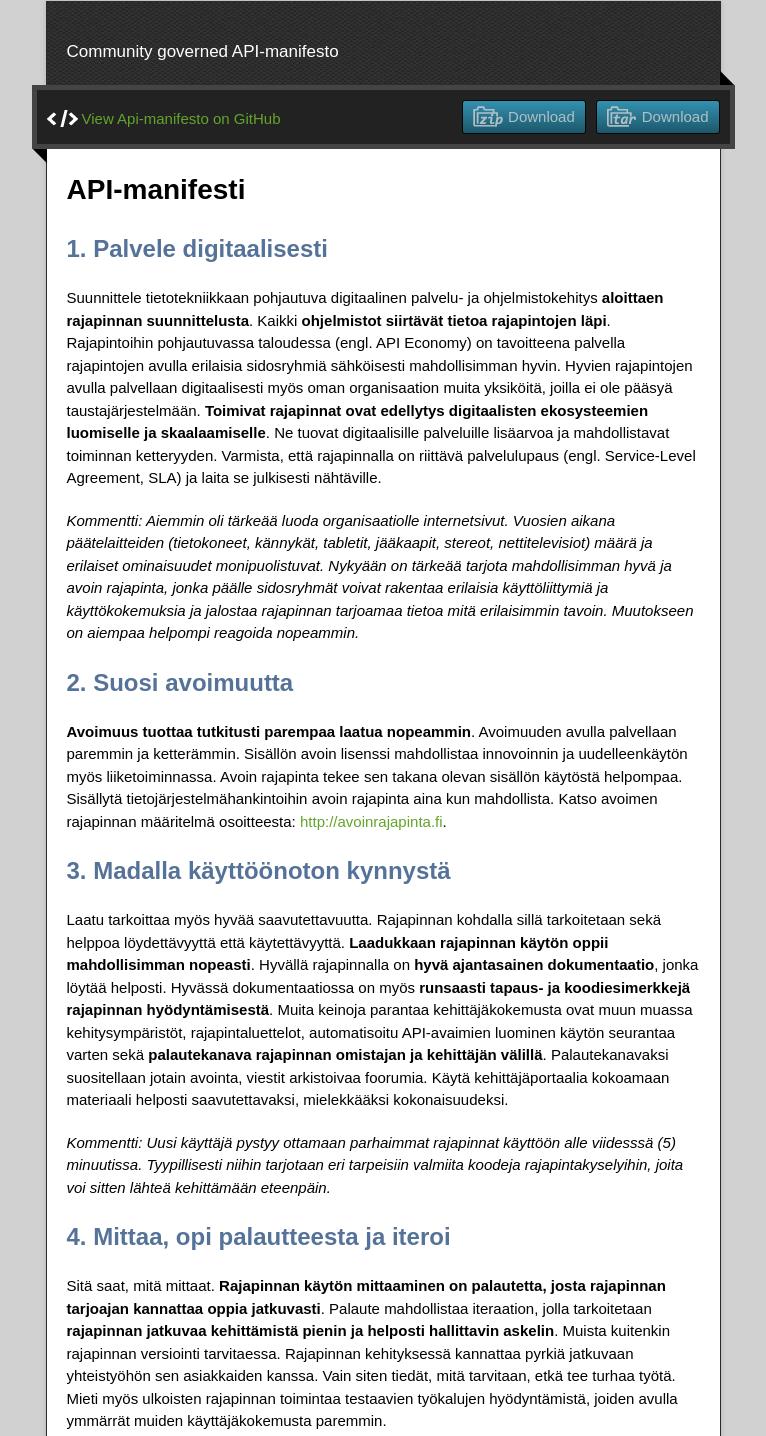
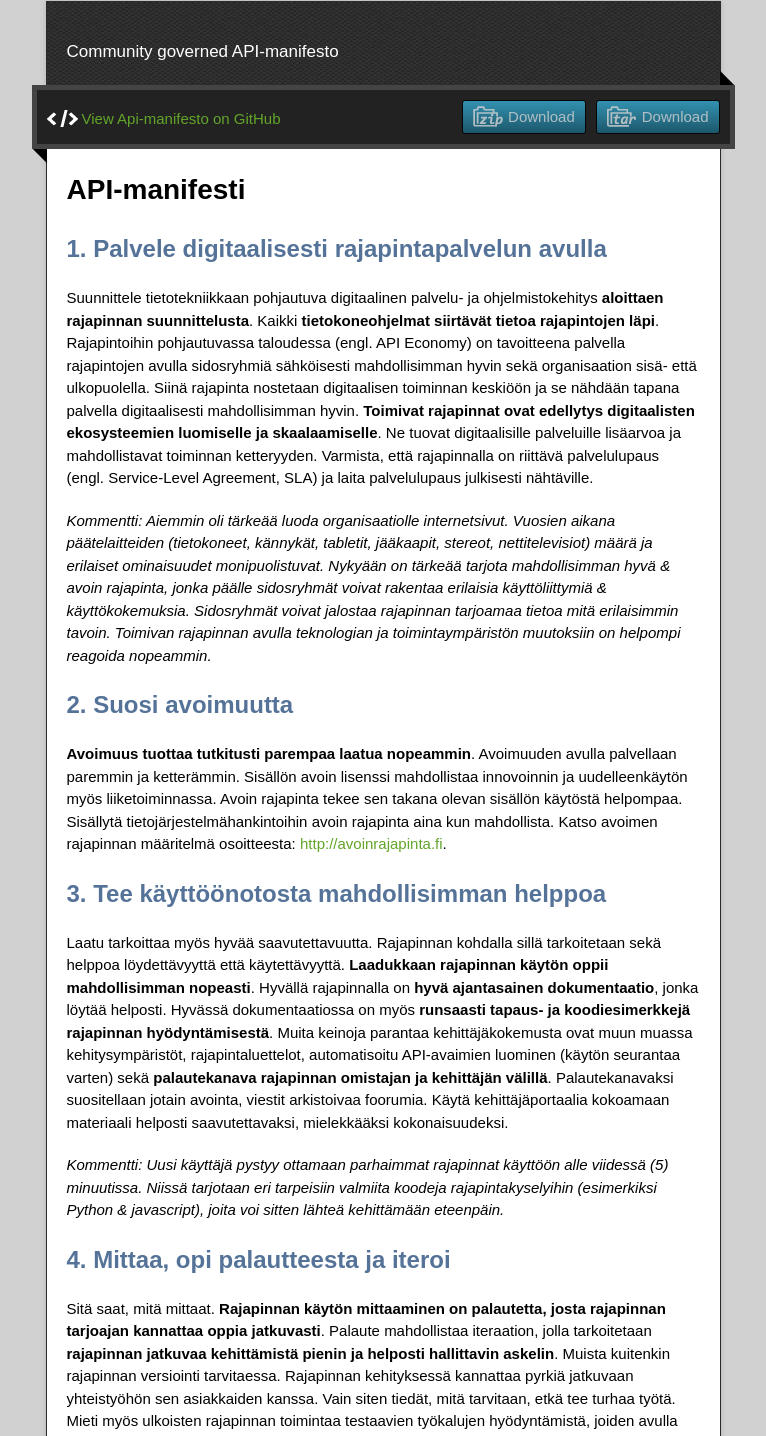
Before and after one commit to apisuomi/api-manifesto, a plain HTML site: page index.html in a window 1280 px wide. Shown: the part 129-1565 px from the top of the page, without its empty margins (257-1023 px from the left). Drawn offline with nearby package versions, Linux system fonts and the light colour scheme.

```diff
--- a/index.html
+++ b/index.html
@@ -40,11 +40,11 @@
 <a id="api-manifesti" class="anchor" href="#api-manifesti" aria-hidden="true"><span aria-hidden="true" class="octicon octicon-link"></span></a>API-manifesti</h1>
 
 <h2>
-<a id="1-palvele-digitaalisesti" class="anchor" href="#1-palvele-digitaalisesti" aria-hidden="true"><span aria-hidden="true" class="octicon octicon-link"></span></a>1. Palvele digitaalisesti</h2>
+<a id="1-palvele-digitaalisesti-rajapintapalvelun-avulla" class="anchor" href="#1-palvele-digitaalisesti-rajapintapalvelun-avulla" aria-hidden="true"><span aria-hidden="true" class="octicon octicon-link"></span></a>1. Palvele digitaalisesti rajapintapalvelun avulla</h2>
 
-<p>Suunnittele tietotekniikkaan pohjautuva digitaalinen palvelu- ja ohjelmistokehitys <strong>aloittaen rajapinnan suunnittelusta</strong>. Kaikki <strong>ohjelmistot siirtävät tietoa rajapintojen läpi</strong>. Rajapintoihin pohjautuvassa taloudessa (engl. API Economy) on tavoitteena palvella rajapintojen avulla erilaisia sidosryhmiä sähköisesti mahdollisimman hyvin. Hyvien rajapintojen avulla palvellaan digitaalisesti myös oman organisaation muita yksiköitä, joilla ei ole pääsyä taustajärjestelmään. <strong>Toimivat rajapinnat ovat edellytys digitaalisten ekosysteemien luomiselle ja skaalaamiselle</strong>. Ne tuovat digitaalisille palveluille lisäarvoa ja mahdollistavat toiminnan ketteryyden. Varmista, että rajapinnalla on riittävä palvelulupaus (engl. Service-Level Agreement, SLA) ja laita se julkisesti nähtäville.</p>
+<p>Suunnittele tietotekniikkaan pohjautuva digitaalinen palvelu- ja ohjelmistokehitys <strong>aloittaen rajapinnan suunnittelusta</strong>. Kaikki <strong>tietokoneohjelmat siirtävät tietoa rajapintojen läpi</strong>. Rajapintoihin pohjautuvassa taloudessa (engl. API Economy) on tavoitteena palvella rajapintojen avulla sidosryhmiä sähköisesti mahdollisimman hyvin sekä organisaation sisä- että ulkopuolella. Siinä rajapinta nostetaan digitaalisen toiminnan keskiöön ja se nähdään tapana palvella digitaalisesti mahdollisimman hyvin. <strong>Toimivat rajapinnat ovat edellytys digitaalisten ekosysteemien luomiselle ja skaalaamiselle</strong>. Ne tuovat digitaalisille palveluille lisäarvoa ja mahdollistavat toiminnan ketteryyden. Varmista, että rajapinnalla on riittävä palvelulupaus (engl. Service-Level Agreement, SLA) ja laita palvelulupaus julkisesti nähtäville.</p>
 
-<p><em>Kommentti: Aiemmin oli tärkeää luoda organisaatiolle internetsivut. Vuosien aikana päätelaitteiden (tietokoneet, kännykät, tabletit, jääkaapit, stereot, nettitelevisiot) määrä ja erilaiset ominaisuudet monipuolistuvat. Nykyään on tärkeää tarjota mahdollisimman hyvä ja avoin rajapinta, jonka päälle sidosryhmät voivat rakentaa erilaisia käyttöliittymiä ja käyttökokemuksia ja jalostaa rajapinnan tarjoamaa tietoa mitä erilaisimmin tavoin. Muutokseen on aiempaa helpompi reagoida nopeammin.</em></p>
+<p><em>Kommentti: Aiemmin oli tärkeää luoda organisaatiolle internetsivut. Vuosien aikana päätelaitteiden (tietokoneet, kännykät, tabletit, jääkaapit, stereot, nettitelevisiot) määrä ja erilaiset ominaisuudet monipuolistuvat. Nykyään on tärkeää tarjota mahdollisimman hyvä &amp; avoin rajapinta, jonka päälle sidosryhmät voivat rakentaa erilaisia käyttöliittymiä &amp; käyttökokemuksia. Sidosryhmät voivat jalostaa rajapinnan tarjoamaa tietoa mitä erilaisimmin tavoin. Toimivan rajapinnan avulla teknologian ja toimintaympäristön muutoksiin on helpompi reagoida nopeammin.</em></p>
 
 <h2>
 <a id="2-suosi-avoimuutta" class="anchor" href="#2-suosi-avoimuutta" aria-hidden="true"><span aria-hidden="true" class="octicon octicon-link"></span></a>2. Suosi avoimuutta</h2>
@@ -52,11 +52,11 @@
 <p><strong>Avoimuus tuottaa tutkitusti parempaa laatua nopeammin</strong>. Avoimuuden avulla palvellaan paremmin ja  ketterämmin. Sisällön avoin lisenssi mahdollistaa innovoinnin ja uudelleenkäytön myös liiketoiminnassa. Avoin rajapinta tekee sen takana olevan sisällön käytöstä helpompaa. Sisällytä tietojärjestelmähankintoihin avoin rajapinta aina kun mahdollista. Katso avoimen rajapinnan määritelmä osoitteesta: <a href="http://avoinrajapinta.fi">http://avoinrajapinta.fi</a>.</p>
 
 <h2>
-<a id="3-madalla-käyttöönoton-kynnystä" class="anchor" href="#3-madalla-k%C3%A4ytt%C3%B6%C3%B6noton-kynnyst%C3%A4" aria-hidden="true"><span aria-hidden="true" class="octicon octicon-link"></span></a>3. Madalla käyttöönoton kynnystä</h2>
+<a id="3-tee-käyttöönotosta-mahdollisimman-helppoa" class="anchor" href="#3-tee-k%C3%A4ytt%C3%B6%C3%B6notosta-mahdollisimman-helppoa" aria-hidden="true"><span aria-hidden="true" class="octicon octicon-link"></span></a>3. Tee käyttöönotosta mahdollisimman helppoa</h2>
 
-<p>Laatu tarkoittaa myös hyvää saavutettavuutta. Rajapinnan kohdalla sillä tarkoitetaan sekä helppoa löydettävyyttä että käytettävyyttä. <strong>Laadukkaan rajapinnan käytön oppii mahdollisimman nopeasti</strong>. Hyvällä rajapinnalla on <strong>hyvä ajantasainen dokumentaatio</strong>, jonka löytää helposti. Hyvässä dokumentaatiossa on myös <strong>runsaasti tapaus- ja koodiesimerkkejä rajapinnan hyödyntämisestä</strong>. Muita keinoja parantaa kehittäjäkokemusta ovat muun muassa kehitysympäristöt, rajapintaluettelot, automatisoitu API-avaimien luominen käytön seurantaa varten sekä <strong>palautekanava rajapinnan omistajan ja kehittäjän välillä</strong>. Palautekanavaksi suositellaan jotain avointa, viestit arkistoivaa foorumia. Käytä kehittäjäportaalia kokoamaan materiaali helposti saavutettavaksi, mielekkääksi kokonaisuudeksi.</p>
+<p>Laatu tarkoittaa myös hyvää saavutettavuutta. Rajapinnan kohdalla sillä tarkoitetaan sekä helppoa löydettävyyttä että käytettävyyttä. <strong>Laadukkaan rajapinnan käytön oppii mahdollisimman nopeasti</strong>. Hyvällä rajapinnalla on <strong>hyvä ajantasainen dokumentaatio</strong>, jonka löytää helposti. Hyvässä dokumentaatiossa on myös <strong>runsaasti tapaus- ja koodiesimerkkejä rajapinnan hyödyntämisestä</strong>. Muita keinoja parantaa kehittäjäkokemusta ovat muun muassa kehitysympäristöt, rajapintaluettelot, automatisoitu API-avaimien luominen (käytön seurantaa varten) sekä <strong>palautekanava rajapinnan omistajan ja kehittäjän välillä</strong>. Palautekanavaksi suositellaan jotain avointa, viestit arkistoivaa foorumia. Käytä kehittäjäportaalia kokoamaan materiaali helposti saavutettavaksi, mielekkääksi kokonaisuudeksi.</p>
 
-<p><em>Kommentti: Uusi käyttäjä pystyy ottamaan parhaimmat rajapinnat käyttöön alle viidesssä (5) minuutissa. Tyypillisesti niihin tarjotaan eri tarpeisiin valmiita koodeja rajapintakyselyihin, joita voi sitten lähteä kehittämään eteenpäin.</em> </p>
+<p><em>Kommentti: Uusi käyttäjä pystyy ottamaan parhaimmat rajapinnat käyttöön alle viidessä (5) minuutissa. Niissä tarjotaan eri tarpeisiin valmiita koodeja rajapintakyselyihin (esimerkiksi Python &amp; javascript), joita voi sitten lähteä kehittämään eteenpäin.</em></p>
 
 <h2>
 <a id="4-mittaa-opi-palautteesta-ja-iteroi" class="anchor" href="#4-mittaa-opi-palautteesta-ja-iteroi" aria-hidden="true"><span aria-hidden="true" class="octicon octicon-link"></span></a>4. Mittaa, opi palautteesta ja iteroi</h2>
@@ -82,7 +82,7 @@
 
 <p><strong>Hyvä rajapinta vastaa tiettyyn tarpeeseen</strong>. <strong>Rajapinnalla tulee olla julkisesti suunniteltu ja julkaistu elinkaari</strong>. Rajapinta suunnitellaan, toteutetaan, hyödynnetään ja lopulta poistetaan käytöstä. Rajapinta on osa tämän päivän käyttöliittymäsuunnittelua, jossa huomioidaan myös sovellukset ihmisten rinnalla. Rakenna tarkkaan rajattuja, käytännöllisiä ja helposti käyttöönotettavia rajapintoja. Yksi hyvä mittari rajapinnan laadulle on se, kuinka nopeasti ja helposti sen pystyy ottamaan käyttöön.</p>
 
-<p><em>Kommentti: Julkaise API:n dokumentaatiossa sen suunniteltu elinkaari (tulevaisuuden päivitykset, versiot jne.) ja päivitä suunnitelmaa sitä mukaan kun suunnitelmat muuttumat</em></p>
+<p><em>Kommentti: Julkaise rajapinnan dokumentaatiossa sen suunniteltu elinkaari (tulevaisuuden päivitykset, versiot jne.) ja päivitä suunnitelmaa säännöllisesti</em></p>
         </article>
       </div>
     </div>
```
Also changed, not shown: params.json (+1 -1 lines).
